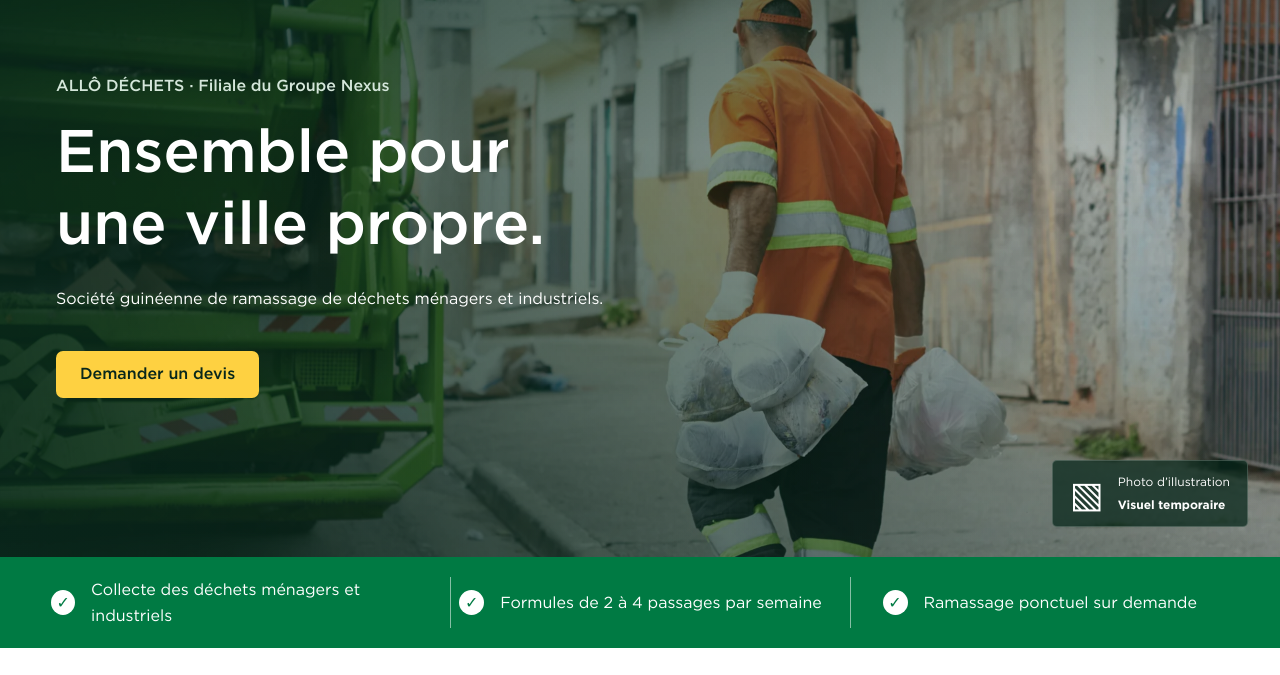
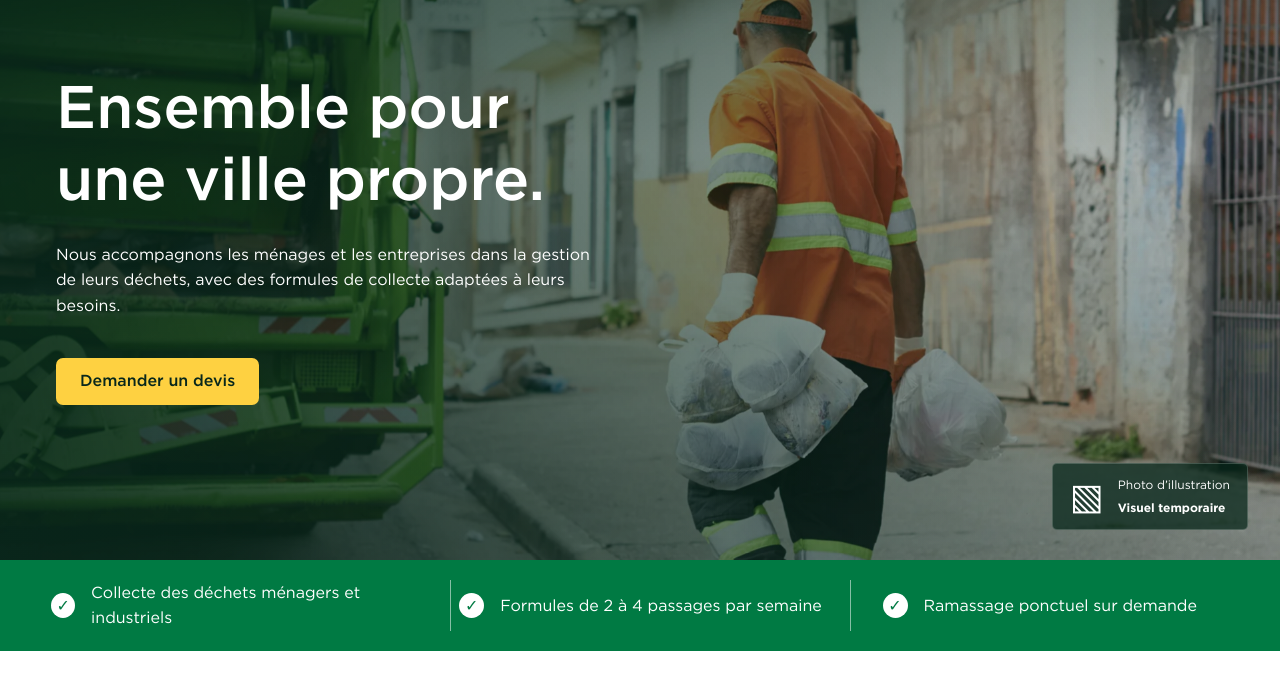
Before and after one commit to Gaslandie/allo-dechet, a website: page public/index.html in a window 1280 px wide. Shown: the part 125-800 px from the top of the page. Drawn offline with Linux system fonts and the light colour scheme.

Commit message:
Simplifier et adapter le texte du hero

```diff
--- a/public/index.html
+++ b/public/index.html
@@ -72,10 +72,10 @@
       </nav>
 
       <div class="hero-content container">
-        <p class="eyebrow">ALLÔ DÉCHETS · Filiale du Groupe Nexus</p>
         <h1>Ensemble pour<br />une ville propre.</h1>
         <p class="hero-description">
-          Société guinéenne de ramassage de déchets ménagers et industriels.
+          Nous accompagnons les ménages et les entreprises dans la gestion de
+          leurs déchets, avec des formules de collecte adaptées à leurs besoins.
         </p>
         <div class="actions">
           <a class="button yellow" href="/demande-de-devis/"
```
Also changed, not shown: src/pages/home.html (+2 -2 lines).
